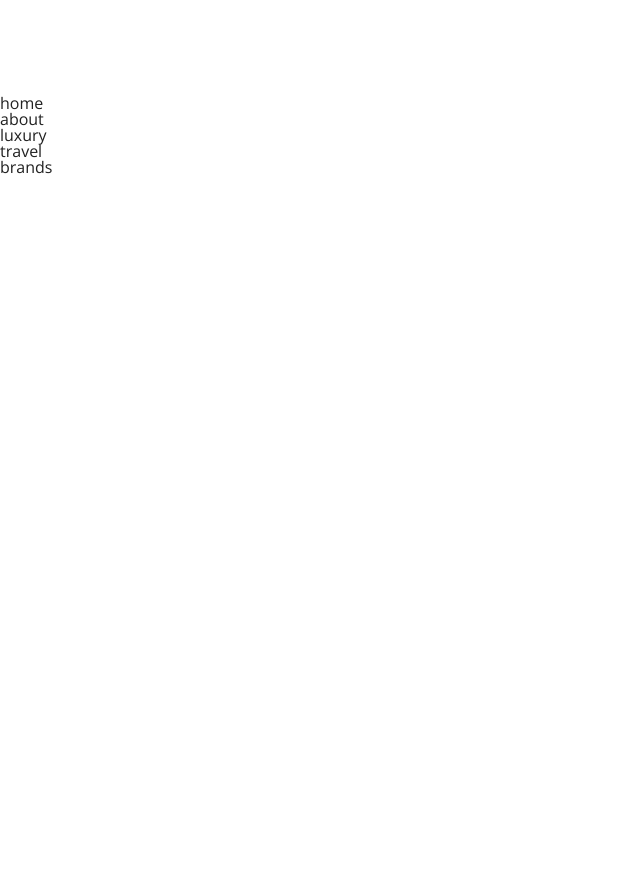
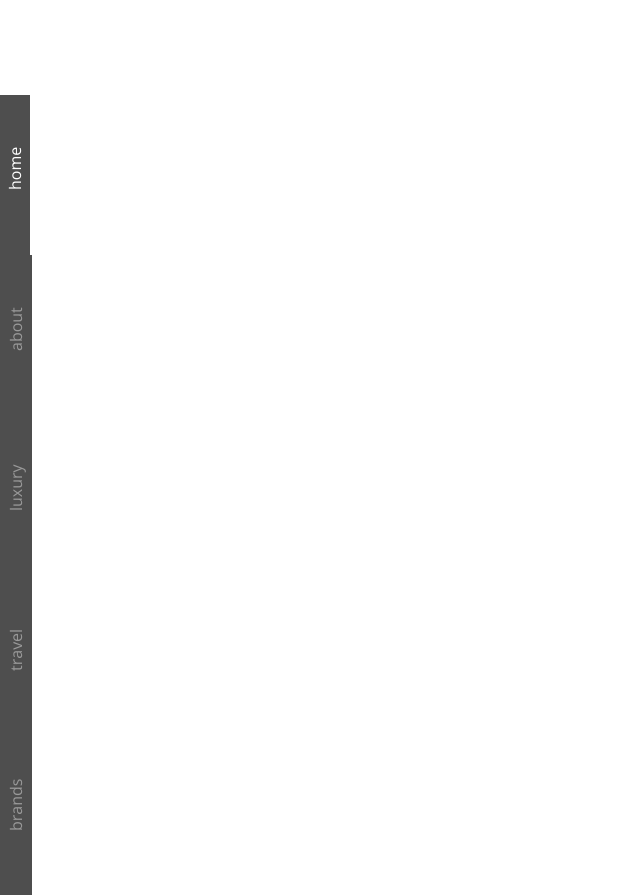
Before and after one commit to airclough/axcess_worldwide, a website: page index.html in a window 1280 px wide. Shown: the whole page, without its empty margins (0-640 px from the left). Before the commit the page ends 800 px from the top, so only its background shows below. Drawn offline with nearby package versions, Linux system fonts and the light colour scheme.

Commit message:
nav styles

```diff
--- /dev/null
+++ b/css/grid.css
@@ -0,0 +1,97 @@
+.row {
+  width: 100%;
+}
+
+.row:before,
+.row:after {
+  content: " ";
+  display: table;
+}
+
+.row:after {
+  clear: both;
+}
+
+.container.row {
+  margin: 0 -16px;
+}
+
+.col-1,
+.col-2,
+.col-3,
+.col-4,
+.col-5,
+.col-6,
+.col-7,
+.col-8,
+.col-9,
+.col-10,
+.col-11,
+.col-12 {
+  position: relative;
+  min-height: 1px;
+  float: left;
+}
+
+.container.row > .col-1,
+.container.row > .col-2,
+.container.row > .col-3,
+.container.row > .col-4,
+.container.row > .col-5,
+.container.row > .col-6,
+.container.row > .col-7,
+.container.row > .col-8,
+.container.row > .col-9,
+.container.row > .col-10,
+.container.row > .col-11,
+.container.row > .col-12 {
+  padding: 0 16px;
+}
+
+.col-12 {
+  width: 100%;
+}
+
+.col-11 {
+  width: 91.66666667%;
+}
+
+.col-10 {
+  width: 83.33333333%;
+}
+
+.col-9 {
+  width: 75%;
+}
+
+.col-8 {
+  width: 66.66666667%;
+}
+
+.col-7 {
+  width: 58.33333333%;
+}
+
+.col-6 {
+  width: 50%;
+}
+
+.col-5 {
+  width: 41.66666667%;
+}
+
+.col-4 {
+  width: 33.33333333%;
+}
+
+.col-3 {
+  width: 25%;
+}
+
+.col-2 {
+  width: 16.66666667%;
+}
+
+.col-1 {
+  width: 8.33333333%;
+}
--- a/css/style.css
+++ b/css/style.css
@@ -34,102 +34,51 @@ body {
 }
 
 /**
- * grid
+ * jumbotron
  */
- .row {
-   width: 100%;
+.jumbotron {
+  height: 100%;
+  position: relative;
 }
 
- .row:before,
- .row:after {
-   content: " ";
-   display: table;
+.jumbotron nav {
+  height: 100%;
+  width: 32px;
+  position: absolute;
+  top: 0;
+  left: 0;
+  background: rgba(34,34,34,0.8);
 }
 
- .row:after {
-   clear: both;
+.jumbotron nav div {
+  position: relative;
+  height: 20%;
+  color: #999999;
+  font-weight: 300;
+  text-align: center;
+  line-height: 32px;
 }
 
- .container.row {
-   margin: 0 -16px;
+.jumbotron nav div.active {
+  color: #FFFFFF;
+  border-right: 2px solid #FFFFFF;
 }
 
- .col-1,
- .col-2,
- .col-3,
- .col-4,
- .col-5,
- .col-6,
- .col-7,
- .col-8,
- .col-9,
- .col-10,
- .col-11,
- .col-12 {
-   position: relative;
-   min-height: 1px;
-   float: left;
+.jumbotron nav div:hover {
+  color: #FFFFFF;
+  border-right: 2px solid #FFFFFF;
+  cursor: pointer;
 }
 
- .container.row > .col-1,
- .container.row > .col-2,
- .container.row > .col-3,
- .container.row > .col-4,
- .container.row > .col-5,
- .container.row > .col-6,
- .container.row > .col-7,
- .container.row > .col-8,
- .container.row > .col-9,
- .container.row > .col-10,
- .container.row > .col-11,
- .container.row > .col-12 {
-   padding: 0 16px;
+.jumbotron nav div span {
+  display: block;
+  position: absolute;
+  top: 50%;
+  left: 0;
+  width: 100%;
+  -webkit-transform: translateY(-50%) rotate(270deg);
+     -moz-transform: translateY(-50%) rotate(270deg);
+      -ms-transform: translateY(-50%) rotate(270deg);
+       -o-transform: translateY(-50%) rotate(270deg);
+          transform: translateY(-50%) rotate(270deg);
 }
-
- .col-12 {
-   width: 100%;
- }
-
- .col-11 {
-   width: 91.66666667%;
- }
-
- .col-10 {
-   width: 83.33333333%;
- }
-
- .col-9 {
-   width: 75%;
- }
-
- .col-8 {
-   width: 66.66666667%;
- }
-
- .col-7 {
-   width: 58.33333333%;
- }
-
- .col-6 {
-   width: 50%;
- }
-
- .col-5 {
-   width: 41.66666667%;
- }
-
- .col-4 {
-   width: 33.33333333%;
- }
-
- .col-3 {
-   width: 25%;
- }
-
- .col-2 {
-   width: 16.66666667%;
- }
-
- .col-1 {
-   width: 8.33333333%;
- }
--- a/index.html
+++ b/index.html
@@ -8,6 +8,7 @@
     <meta name="viewport" content="width=device-width, initial-scale=1">
     <link rel="stylesheet" href="https://fonts.googleapis.com/css?family=Open+Sans:300,400,700,800">
     <link rel="stylesheet" href="bower_components/normalize.css/normalize.css">
+    <link rel="stylesheet" href="css/grid.css">
     <link rel="stylesheet" href="css/style.css">
     <script src="bower_components/modernizr/modernizr.js"></script>
   </head>
@@ -15,14 +16,16 @@
     <header>
       <img src="img/axcess-worldwide.png" alt="Axcess Worldwide logo">
     </header>
-    <section>
-      <nav>
-        <div>home</div>
-        <div>about</div>
-        <div>luxury</div>
-        <div>travel</div>
-        <div>brands</div>
+    <section class="jumbotron">
+      <nav class="row">
+        <div class="active"><span>home</span></div>
+        <div><span>about</span></div>
+        <div><span>luxury</span></div>
+        <div><span>travel</span></div>
+        <div><span>brands</span></div>
       </nav>
+      <div class="slider"></div>
     </section>
+    <section class="headline"></section>
   </body>
 </html>
```
Lines whose indentation alone changed are shown as unchanged.
